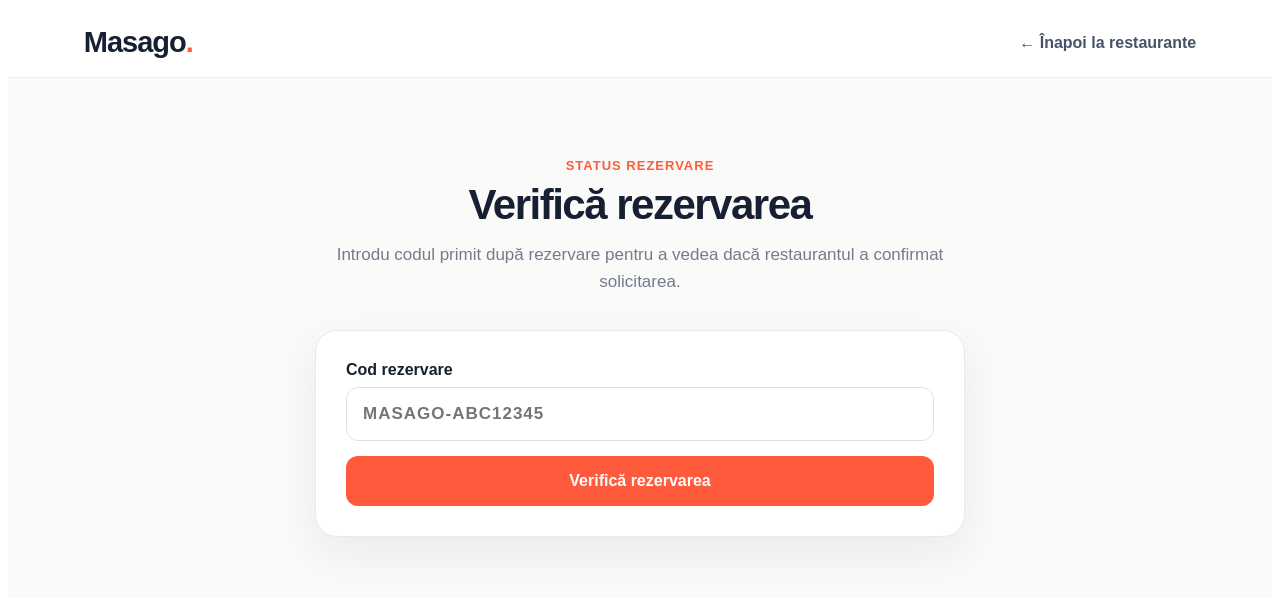
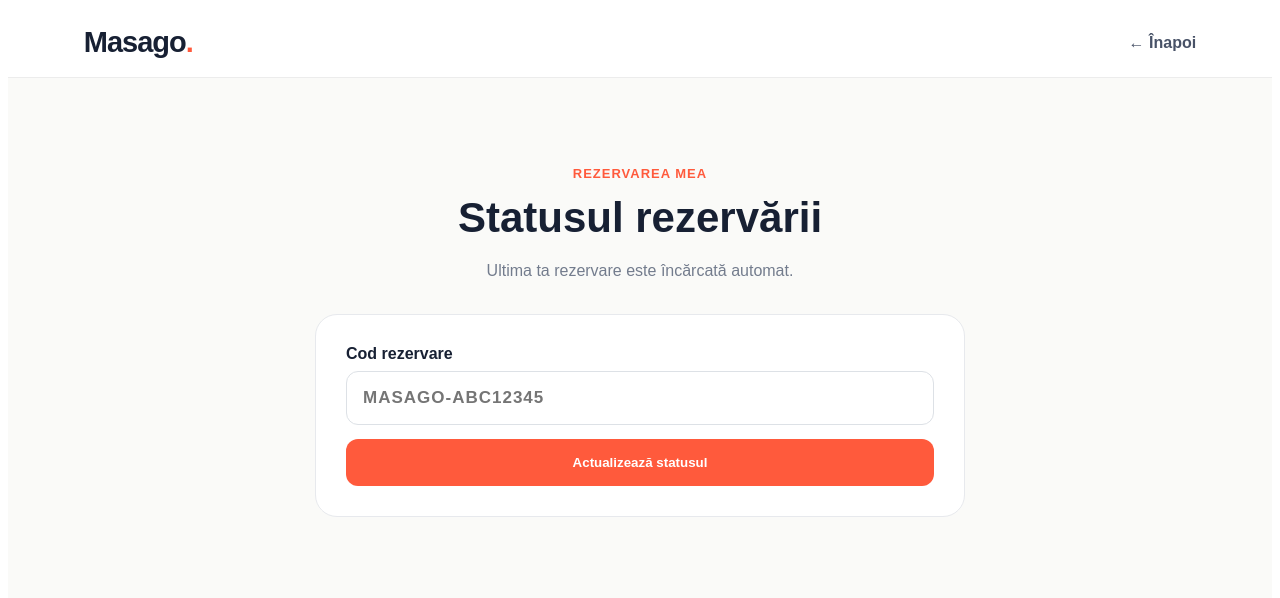
Before and after one commit to masago1/masago1, a Next.js app: page /verifica-rezervare in a window 1280 px wide. Shown: the top 598 px of the page. Built offline with nearby package versions, Linux system fonts and the light colour scheme.

Commit message:
Update page.js

```diff
--- a/app/verifica-rezervare/page.js
+++ b/app/verifica-rezervare/page.js
@@ -1,12 +1,22 @@
 "use client";
 
-import { useState } from "react";
+import { useEffect, useState } from "react";
 
 export default function VerificaRezervarePage() {
   const [code, setCode] = useState("");
   const [reservation, setReservation] = useState(null);
   const [message, setMessage] = useState("");
   const [loading, setLoading] = useState(false);
+
+  useEffect(() => {
+    const savedCode =
+      localStorage.getItem("masago_last_reservation_code");
+
+    if (savedCode) {
+      setCode(savedCode);
+      checkReservationByCode(savedCode);
+    }
+  }, []);
 
   function formatDate(date) {
     if (!date) return "";
@@ -45,13 +55,9 @@ export default function VerificaRezervarePage() {
     };
   }
 
-  async function checkReservation(e) {
-    e.preventDefault();
-
-    setMessage("");
-    setReservation(null);
-
-    const cleanCode = code.trim().toUpperCase();
+  async function checkReservationByCode(reservationCode) {
+    const cleanCode =
+      reservationCode.trim().toUpperCase();
 
     if (!cleanCode) {
       setMessage("Introdu codul rezervării.");
@@ -70,6 +76,8 @@ export default function VerificaRezervarePage() {
     }
 
     setLoading(true);
+    setMessage("");
+    setReservation(null);
 
     try {
       const response = await fetch(
@@ -112,6 +120,11 @@ export default function VerificaRezervarePage() {
     }
   }
 
+  async function checkReservation(e) {
+    e.preventDefault();
+    await checkReservationByCode(code);
+  }
+
   const statusData = reservation
     ? getStatusData(reservation.status)
     : null;
@@ -145,8 +158,7 @@ export default function VerificaRezervarePage() {
             letterSpacing: "-1px",
           }}
         >
-          Masago
-          <span style={{ color: "#FF5A3C" }}>.</span>
+          Masago<span style={{ color: "#FF5A3C" }}>.</span>
         </a>
 
         <a
@@ -157,13 +169,13 @@ export default function VerificaRezervarePage() {
             fontWeight: "700",
           }}
         >
-          ← Înapoi la restaurante
+          ← Înapoi
         </a>
       </header>
 
       <section
         style={{
-          padding: "80px 6%",
+          padding: "75px 6%",
         }}
       >
         <div
@@ -175,42 +187,37 @@ export default function VerificaRezervarePage() {
           <div
             style={{
               textAlign: "center",
-              marginBottom: "35px",
+              marginBottom: "30px",
             }}
           >
             <p
               style={{
-                margin: 0,
                 color: "#FF5A3C",
+                fontWeight: "900",
                 textTransform: "uppercase",
                 letterSpacing: "1px",
-                fontWeight: "900",
                 fontSize: "13px",
               }}
             >
-              Status rezervare
+              Rezervarea mea
             </p>
 
             <h1
               style={{
                 fontSize: "42px",
-                margin: "8px 0 12px",
-                letterSpacing: "-1.5px",
+                margin: "8px 0",
               }}
             >
-              Verifică rezervarea
+              Statusul rezervării
             </h1>
 
             <p
               style={{
                 color: "#737C8D",
-                fontSize: "17px",
                 lineHeight: 1.6,
-                margin: 0,
               }}
             >
-              Introdu codul primit după rezervare pentru a vedea
-              dacă restaurantul a confirmat solicitarea.
+              Ultima ta rezervare este încărcată automat.
             </p>
           </div>
 
@@ -220,8 +227,6 @@ export default function VerificaRezervarePage() {
               border: "1px solid #E7E9ED",
               borderRadius: "22px",
               padding: "30px",
-              boxShadow:
-                "0 16px 45px rgba(23,32,51,0.07)",
             }}
           >
             <form onSubmit={checkReservation}>
@@ -237,11 +242,11 @@ export default function VerificaRezervarePage() {
 
               <input
                 type="text"
-                placeholder="MASAGO-ABC12345"
                 value={code}
                 onChange={(e) =>
                   setCode(e.target.value.toUpperCase())
                 }
+                placeholder="MASAGO-ABC12345"
                 style={{
                   width: "100%",
                   boxSizing: "border-box",
@@ -251,7 +256,6 @@ export default function VerificaRezervarePage() {
                   fontSize: "17px",
                   fontWeight: "700",
                   letterSpacing: "1px",
-                  outline: "none",
                 }}
               />
 
@@ -260,24 +264,20 @@ export default function VerificaRezervarePage() {
                 disabled={loading}
                 style={{
                   width: "100%",
-                  marginTop: "15px",
+                  marginTop: "14px",
+                  padding: "16px",
+                  borderRadius: "12px",
                   border: "none",
-                  borderRadius: "12px",
-                  padding: "16px",
                   background: loading
-                    ? "#AEB4BF"
+                    ? "#aaa"
                     : "#FF5A3C",
                   color: "white",
-                  fontSize: "16px",
                   fontWeight: "900",
-                  cursor: loading
-                    ? "not-allowed"
-                    : "pointer",
                 }}
               >
                 {loading
                   ? "Se verifică..."
-                  : "Verifică rezervarea"}
+                  : "Actualizează statusul"}
               </button>
             </form>
 
@@ -286,9 +286,9 @@ export default function VerificaRezervarePage() {
                 style={{
                   marginTop: "20px",
                   padding: "14px",
+                  borderRadius: "11px",
                   background: "#FFF0EC",
                   color: "#A33A29",
-                  borderRadius: "11px",
                   fontWeight: "800",
                   textAlign: "center",
                 }}
@@ -300,7 +300,7 @@ export default function VerificaRezervarePage() {
             {reservation && statusData && (
               <div
                 style={{
-                  marginTop: "30px",
+                  marginTop: "28px",
                 }}
               >
                 <div
@@ -315,27 +315,16 @@ export default function VerificaRezervarePage() {
                   <div
                     style={{
                       fontSize: "34px",
-                      marginBottom: "8px",
                     }}
                   >
                     {statusData.icon}
                   </div>
 
-                  <h2
-                    style={{
-                      margin: "0 0 8px",
-                      fontSize: "25px",
-                    }}
-                  >
+                  <h2>
                     {statusData.title}
                   </h2>
 
-                  <p
-                    style={{
-                      margin: 0,
-                      lineHeight: 1.6,
-                    }}
-                  >
+                  <p>
                     {statusData.text}
                   </p>
                 </div>
@@ -349,20 +338,18 @@ export default function VerificaRezervarePage() {
                   }}
                 >
                   <div style={rowStyle}>
-                    <span style={labelStyle}>
+                    <span style={rowLabel}>
                       Restaurant
                     </span>
-
                     <strong>
                       {reservation.restaurant_name}
                     </strong>
                   </div>
 
                   <div style={rowStyle}>
-                    <span style={labelStyle}>
+                    <span style={rowLabel}>
                       Data
                     </span>
-
                     <strong>
                       {formatDate(
                         reservation.reservation_date
@@ -371,20 +358,18 @@ export default function VerificaRezervarePage() {
                   </div>
 
                   <div style={rowStyle}>
-                    <span style={labelStyle}>
+                    <span style={rowLabel}>
                       Ora
                     </span>
-
                     <strong>
                       {reservation.reservation_time}
                     </strong>
                   </div>
 
                   <div style={rowStyle}>
-                    <span style={labelStyle}>
+                    <span style={rowLabel}>
                       Persoane
                     </span>
-
                     <strong>
                       {reservation.guests}
                     </strong>
@@ -396,32 +381,14 @@ export default function VerificaRezervarePage() {
                       borderBottom: "none",
                     }}
                   >
-                    <span style={labelStyle}>
+                    <span style={rowLabel}>
                       Cod
                     </span>
-
-                    <strong
-                      style={{
-                        letterSpacing: "1px",
-                      }}
-                    >
+                    <strong>
                       {reservation.reservation_code}
                     </strong>
                   </div>
                 </div>
-
-                <p
-                  style={{
-                    color: "#8A92A0",
-                    fontSize: "13px",
-                    textAlign: "center",
-                    lineHeight: 1.6,
-                    marginTop: "18px",
-                  }}
-                >
-                  Poți reveni oricând pe această pagină și
-                  verifica din nou același cod.
-                </p>
               </div>
             )}
           </div>
@@ -439,7 +406,7 @@ const rowStyle = {
   borderBottom: "1px solid #EEF0F2",
 };
 
-const labelStyle = {
+const rowLabel = {
   color: "#7A8393",
   fontWeight: "700",
 };
```
